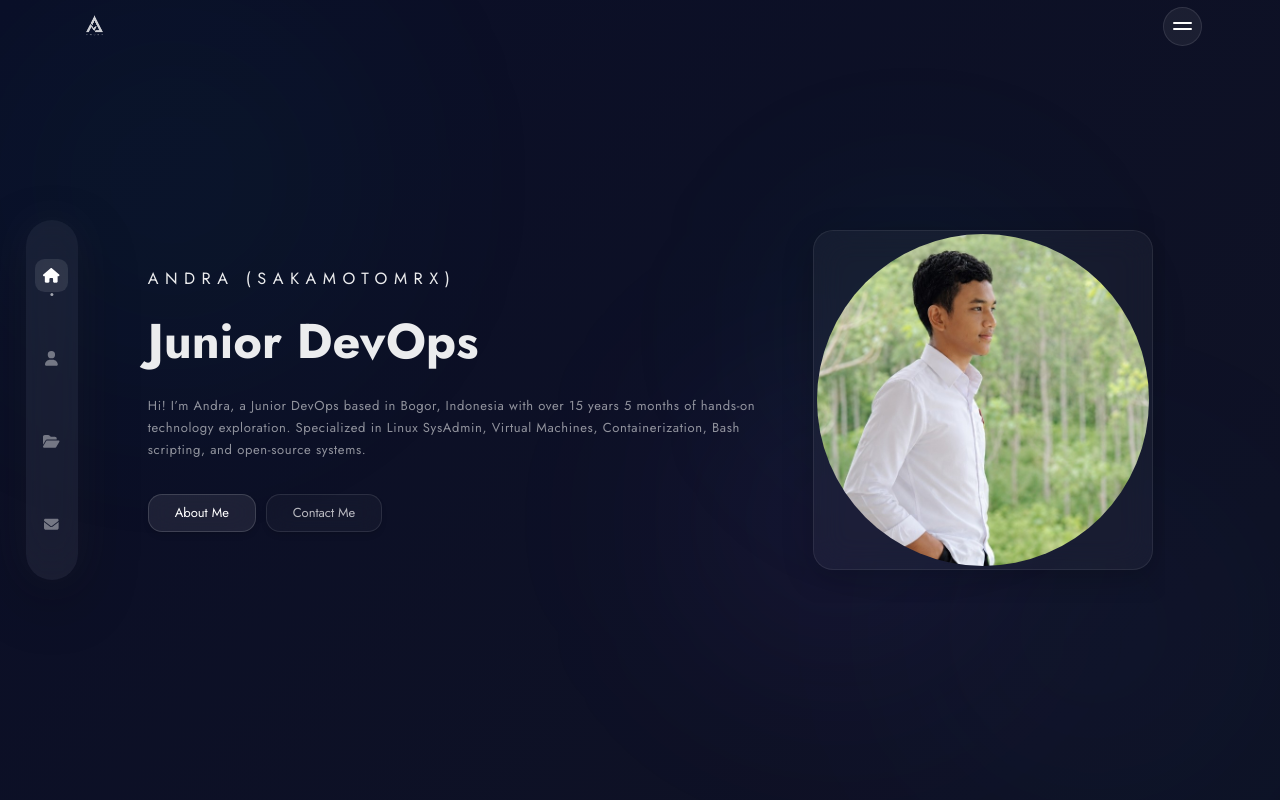
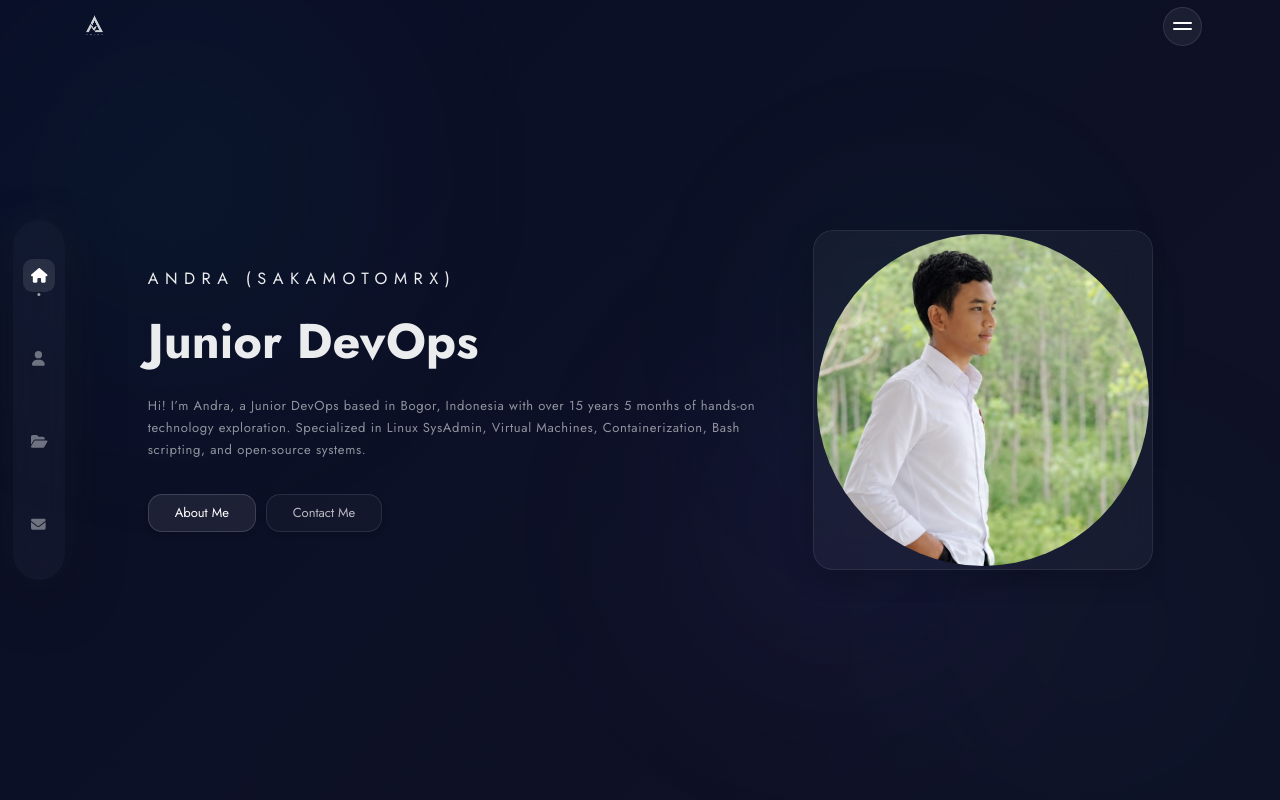
Before and after one commit to SakamotoMrX/Portofolio-Andra, a Next.js app: page / in a window 1280 px wide. Shown: the top 800 px of the page. Built offline with nearby package versions, Linux system fonts and the light colour scheme; no server answers.

Commit message:
sidebar: left 1vw, bg 0.06→0.03 more transparent

```diff
--- a/components/Sidebar.jsx
+++ b/components/Sidebar.jsx
@@ -35,11 +35,11 @@ const Sidebar = () => {
 
 	return (
 		<div className="fixed z-40 max-md:hidden"
-			style={{ top: "50%", left: "2vw", transform: "translateY(-50%)" }}>
+			style={{ top: "50%", left: "1vw", transform: "translateY(-50%)" }}>
 			<div className="flex flex-col items-center px-3 rounded-full"
 				style={{
 					height: "45vh",
-					background: "rgba(255, 255, 255, 0.06)",
+					background: "rgba(255, 255, 255, 0.03)",
 					backdropFilter: "blur(32px)",
 					WebkitBackdropFilter: "blur(32px)",
 					boxShadow: "0 0 40px rgba(255,255,255,0.04), 0 20px 60px rgba(0,0,0,0.3)",
```
